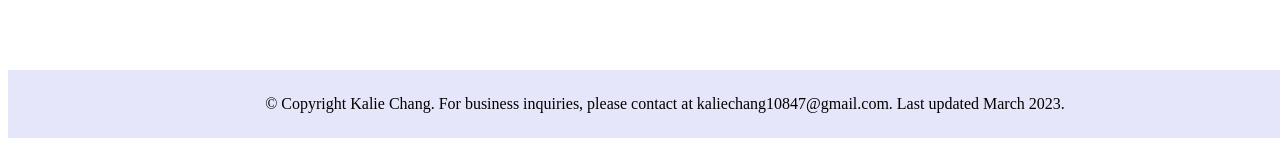
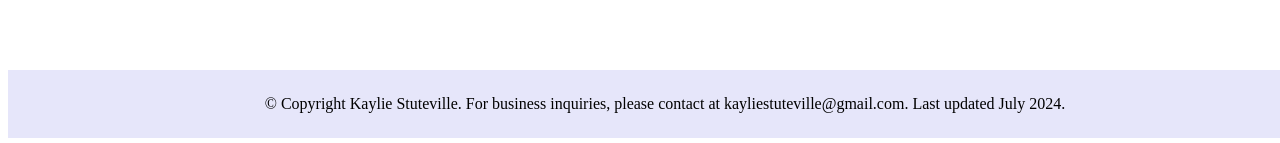
Before and after one commit to Kstuteville/Kstuteville.github.io, a plain HTML site: page projects.html in a window 1280 px wide. Shown: the part 4350-4493 px from the top of the page. Drawn offline with Linux system fonts and the light colour scheme.

Commit message:
Update projects.html

```diff
--- a/projects.html
+++ b/projects.html
@@ -198,6 +198,6 @@ Please take a look at the Final Report if you are interested in trying out the p
 </div>
  </body>
  <footer>
-  © Copyright Kalie Chang. For business inquiries, please contact at kaliechang10847@gmail.com. Last updated March 2023.
+  © Copyright Kaylie Stuteville. For business inquiries, please contact at kayliestuteville@gmail.com. Last updated July 2024.
  </footer>
 </html>
```
